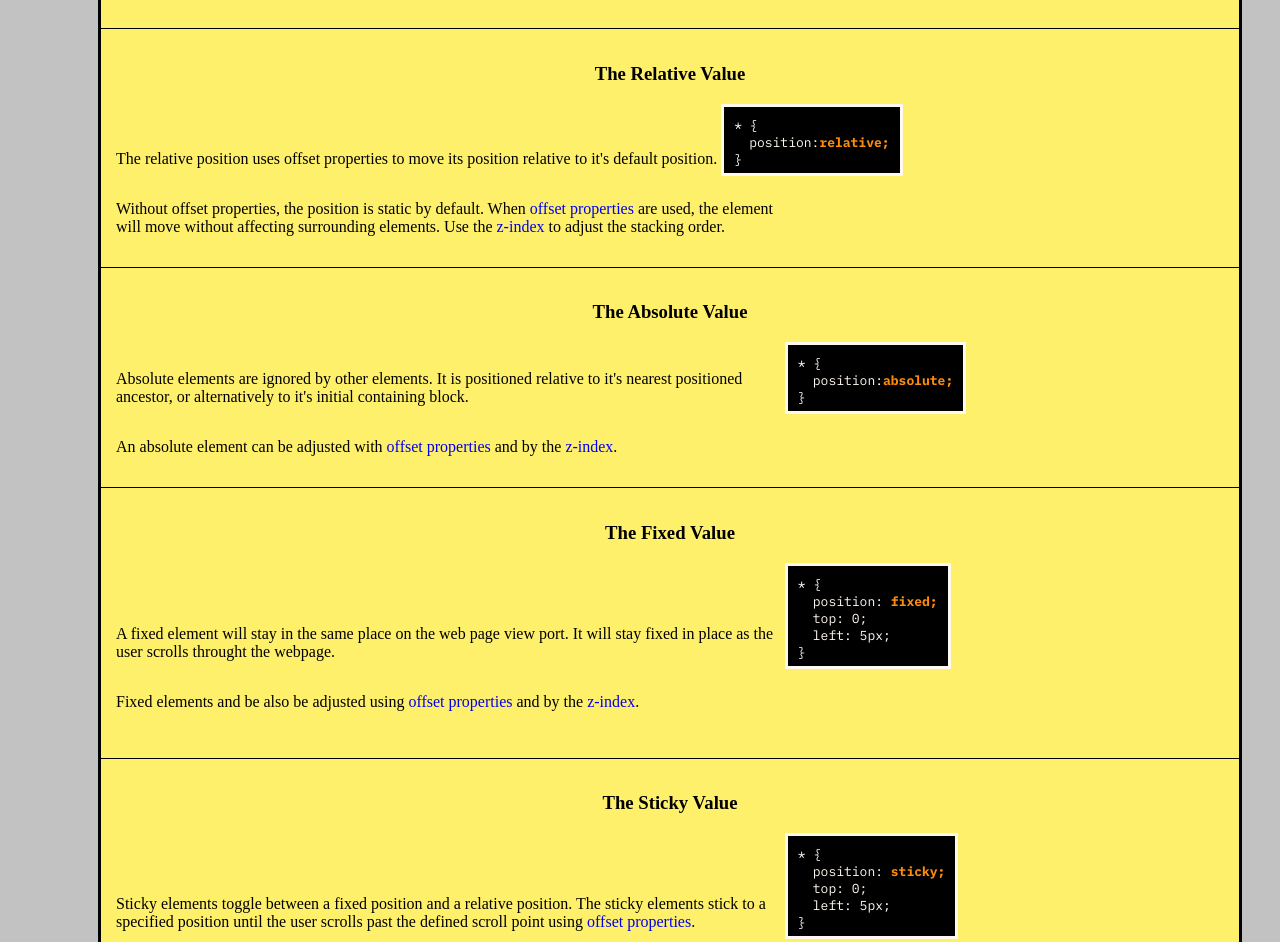
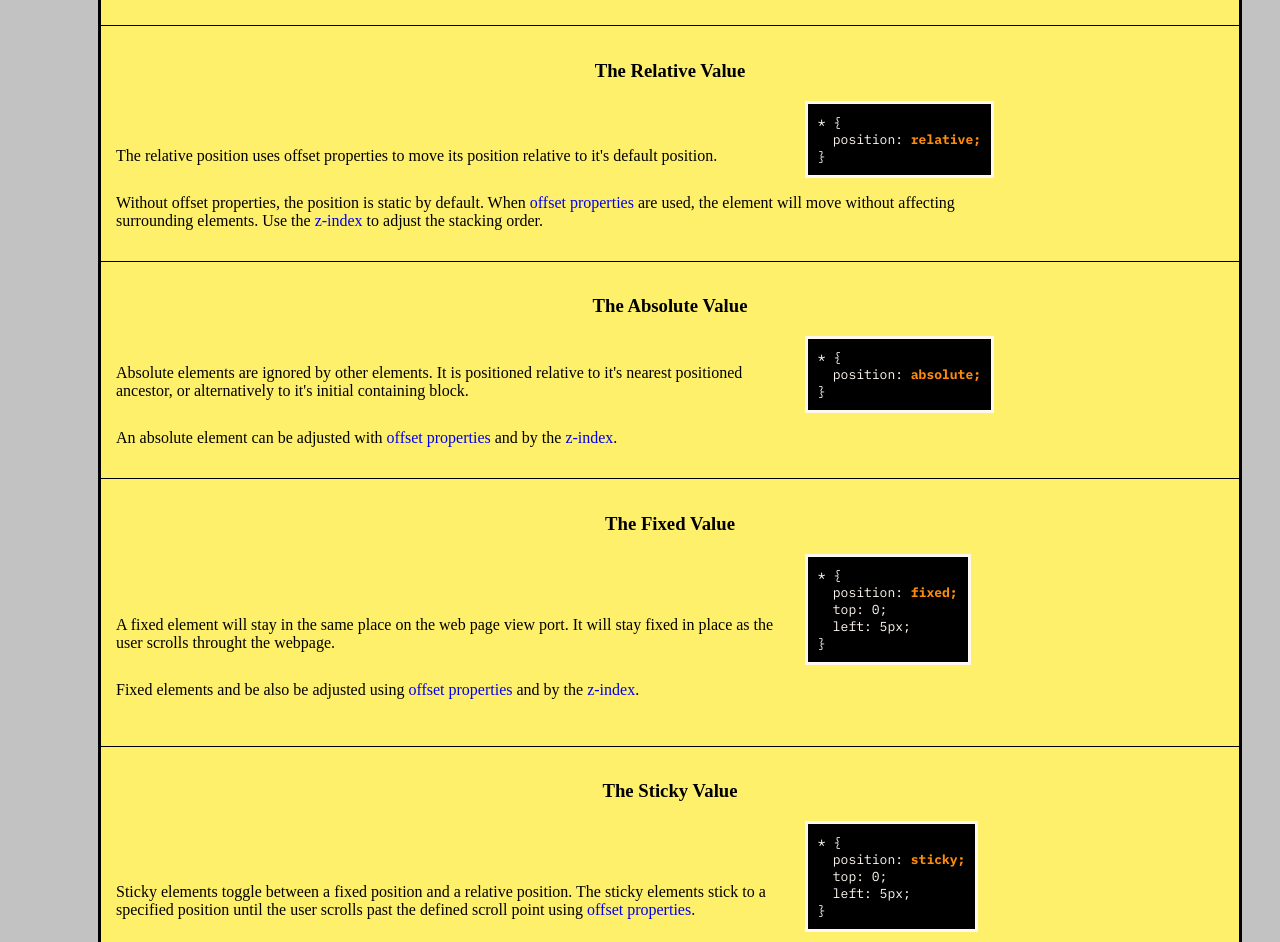
Before and after one commit to EasonVora/CSS-positioning-cheatsheet, a plain HTML site: page index.html in a window 1280 px wide. Shown: the part 546-1488 px from the top of the page. Drawn offline with Linux system fonts and the light colour scheme.

Commit message:
Code example and text placement

```diff
--- a/index.html
+++ b/index.html
@@ -49,59 +49,54 @@
   <main>
     <h1>CSS Position Properties</h1>
     <article>
-        <section id="position-summary">
+        <section id="position-summary"> <!-- Position Summary -->
             <h2 id="position">Position Property Summary</h2>
             <p>In CSS, the <em>position</em> property is a tool that determines how and an element is placed on a webpage. By specifying the elements position in regards to other elements and/or the browser window, it helps to control the layout and arrangement of elements. Understanding how to implement the <em>position</em> property can imporve the ability to build visually attractive, organized web designs</p>
         </section>
 
-        <section class="position-values">
+        <section class="position-values"> <!-- Static -->
+            <h3 id="static" class="h3-title">Static Value</h3>
             <div class="codeandtext">
-                <h3 id="static" class="h3-title">Static Value</h3>
                 <p class="value-text">The static position specifies that an HTML element is set to the default position through CSS.</p>
-
                 <section class="code-example">
                     <p class="code">* &lbrace;</p>
-                    <div class="indent code boldened"><p>position: </p><div class="bold">static;</div></div>
+                    <div class="indent code boldened"><p>position: </p><div class="bold"> static;</div></div>
                     <p class="code">&rbrace;</p>
                 </section>
             </div>
             <p class="value-text">It cannot be adjusted by using <a href="#offsets">offset properties</a>, but can interact with other positioning properties. Static elements appear in the order they are in on the HTML document. Additionally, static elements static elements will effect overlapping elements, and push down elements that are after it.</p>
         </section>
 
-        <section class="position-values">
+        <section class="position-values"> <!-- Relative -->
+            <h3 id="relative" class="h3-title"> The Relative Value</h3>
             <div class="codeandtext">
-                <h3 id="relative" class="h3-title"> The Relative Value</h3>
                 <p class="value-text">The relative position uses offset properties to move its position relative to it's default position.</p>
-
                 <section class="code-example">
                     <p class="code">* &lbrace;</p>
-                    <div class="indent code boldened"><p>position: </p><div class="bold">relative;</div></div>
+                    <div class="indent code boldened"><p>position: </p><div class="bold"> relative;</div></div>
                     <p class="code">&rbrace;</p>
                 </section>
             </div>
             <p class="value-text">Without offset properties, the position is static by default. When <a href="#offsets">offset properties</a> are used, the element will move without affecting surrounding elements. Use the <a href="#z-index">z-index</a> to adjust the stacking order.</p>
         </section>
 
-        <section class="position-values">
+        <section class="position-values"> <!-- Absolute -->
+            <h3 id="absolute" class="h3-title">The Absolute Value</h3>
             <div class="codeandtext">
-                <h3 id="absolute" class="h3-title">The Absolute Value</h3>
                 <p class="value-text">Absolute elements are ignored by other elements. It is positioned relative to it's nearest positioned ancestor, or alternatively to it's initial containing block.</p>
-
                 <section class="code-example">
                     <p class="code">* &lbrace;</p>
-                    <div class="indent code boldened"><p>position: </p><div class="bold">absolute;</div></div>
+                    <div class="indent code boldened"><p>position: </p><div class="bold"> absolute;</div></div>
                     <p class="code">&rbrace;</p>
                 </section>
             </div>
-
             <p class="value-text">An absolute element can be adjusted with <a href="#offsets">offset properties</a> and by the <a href="#z-index">z-index</a>.</p>
         </section>
 
-        <section class="position-values">
+        <section class="position-values"> <!-- Fixed -->
+            <h3 id="fixed" class="h3-title">The Fixed Value</h3>
             <div class="codeandtext">
-                <h3 id="fixed" class="h3-title">The Fixed Value</h3>
                 <p class="value-text">A fixed element will stay in the same place on the web page view port. It will stay fixed in place as the user scrolls throught the webpage.</p>
-
                 <section class="code-example">
                     <p class="code">* &lbrace;</p>
                     <div class="indent code boldened">
@@ -116,11 +111,10 @@
             <p class="value-text">Fixed elements and be also be adjusted using <a href="#offsets">offset properties</a> and by the <a href="#z-index">z-index</a>.</p></p>
         </section>
 
-        <section class="position-values">
+        <section class="position-values"> <!-- Sticky -->
+            <h3 id="sticky" class="h3-title">The Sticky Value</h3>
             <div class="codeandtext">
-                <h3 id="sticky" class="h3-title">The Sticky Value</h3>
                 <p class="value-text">Sticky elements toggle between a fixed position and a relative position. The sticky elements stick to a specified position until the user scrolls past the defined scroll point using <a href="#offsets">offset properties</a>.</p>
-
                 <section class="code-example">
                     <p class="code">* &lbrace;</p>
                     <div class="indent code boldened">
@@ -134,12 +128,10 @@
             </div>
             <p class="value-text">Sticky elements can also be adjusted using the <a href="#z-index">z-index</a>.</p>
         </section>
-        <section class="offset-property properties">
+        <section class="offset-property properties"> <!-- Offsets -->
             <h3 id="offsets" class="h3-title">The Offsets Property</h3>
             <div class="codeandtext">
-
                 <p class="value-text">Offset properties in CSS are used to determine the position of elements that are set with, <a href="#relative">relative,</a> <a href="#absolute">absolute,</a> <a href="#fixed">fixed,</a> or <a href="#sticky">sticky</a> positioning. They enable you to specify how far an element should be moved from its original location or from the edges of its containing block.</p>
-
                 <section class="code-example">
                     <p class="code">* &lbrace;</p>
                     <p class="indent code">position: relative;</p>
@@ -147,7 +139,6 @@
                         <div class="bold">top:</div>
                         <p> 20px;</p>
                     </div>
-                    <!-- <br><br><br> -->
                     <div class="indent code boldened">
                         <div class="bold">left:</div>
                         <p>  30px;</p>
@@ -155,7 +146,6 @@
                     <p class="code">&rbrace;</p>
                 </section>
             </div>
-
             <table class="offset-table">
                 <thead>
                     <tr>
@@ -185,20 +175,19 @@
                     </tr>
                 </tbody>
             </table>
-            </p>
         </section>
+
         <section class="zindex-property properties">
             <h3 id="z-index" class="h3-title">The Z-Index Property</h3>
+            <div class="codeandtext">
                 <p class="value-text">The z-index determines vertical stacking order of elements that overlap each other. Higher values appear in front of elements with lower numbers. The value for the z-index can be a negative number as well.</p>
-
                 <section class="code-example">
                     <p class="code">* &lbrace;</p>
                     <p class="indent code">position: relative;</p>
-                <div class="indent code boldened"><div class="bold">z-index:</div><p> 1000;</p></div>
+                    <div class="indent code boldened"><div class="bold">z-index: </div><p> 1000;</p></div>
                     <p class="code">&rbrace;</p>
                 </section>
-
-            <p class="value-text"></p>
+            </div>
         </section>
     </article>
   </main>
--- a/styles.css
+++ b/styles.css
@@ -21,6 +21,7 @@
     font-weight: 700;
     color: aqua;
 }
+
 body {
     background-color: rgb(194, 194, 194);
 }
@@ -55,22 +56,22 @@ h1 {
     background-color: darkseagreen;
     padding: 15px 20px;
 }
+
 .h3-title {
     text-align: center;
 }
-.codeandtext {
-  display: inline;
-  flex-wrap: no-wrap;
-}
-.value-text {
+.codeandtext .value-text {
+    display: inline-block;
+    text-align: left;
     max-width: 60%;
-    display: inline-block;
+    min-width: 60%;
+    margin: auto;
 }
 .code-example {
     display: inline-block;
     border: solid;
-    padding: 10px 10px 5px 10px;
-    /* line-height: 5px; */
+    margin-left: 20px;
+    padding: 10px 10px 10px 10px;
     background-color: black;
     color: rgb(255, 248, 240);
     font-family: "IBM Plex Mono", "Roboto Mono";
@@ -88,6 +89,16 @@ h1 {
     display: inline-block;
     margin: 0;
  }
+  .bold {
+    display: inline;
+    font-weight: 900;
+    color: rgb(252, 140, 13);
+ }
+
+.value-text {
+    max-width: 80%;
+    display: inline-block;
+}
 .value-text a {
     text-decoration: none;
 }
@@ -107,8 +118,3 @@ h1 {
     border: solid 1px;
     padding: 5px;
  }
- .bold {
-    display: inline;
-    font-weight: 900;
-    color: rgb(252, 140, 13);
- }
```
Lines whose indentation alone changed are shown as unchanged.
